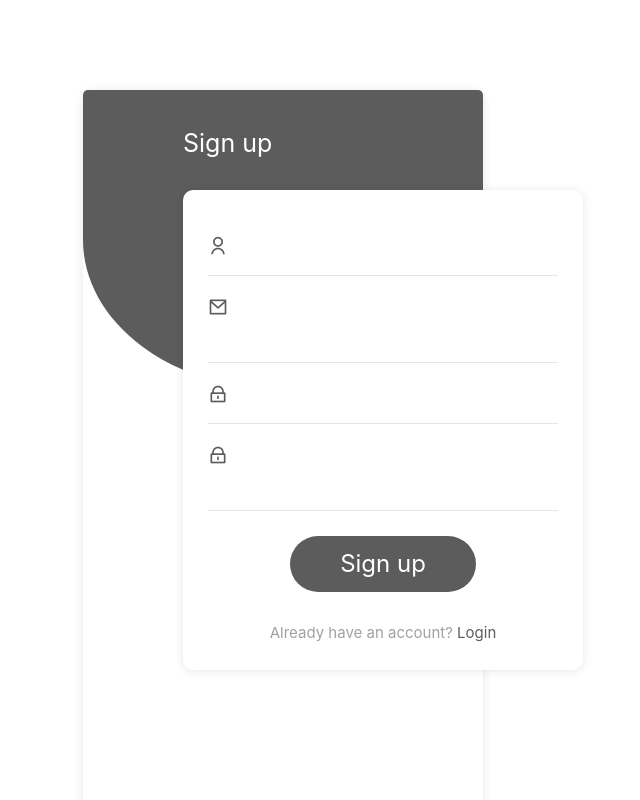
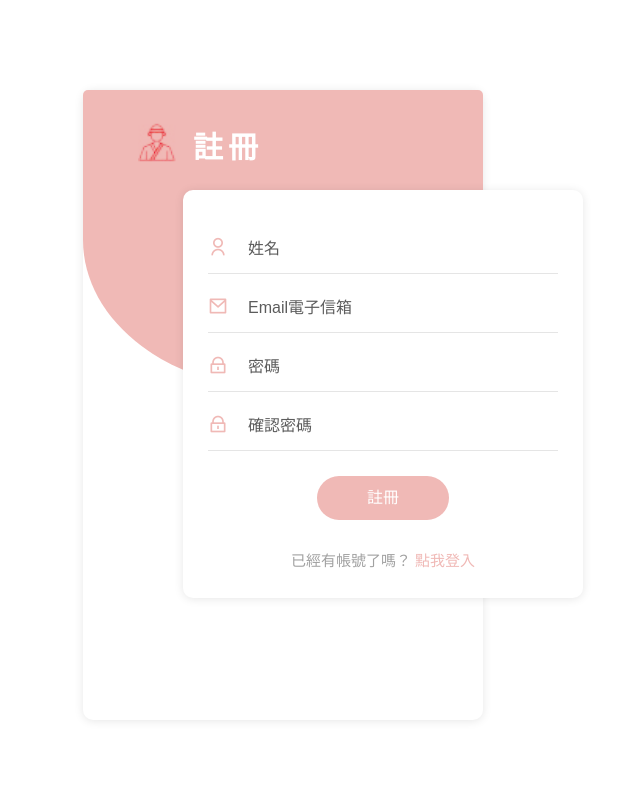
Before and after one commit to lanzeuen52011/japanfood, a Vue app: page /member in a window 1280 px wide. Shown: the top 800 px of the page, without its empty margins (357-997 px from the left). Built offline with nearby package versions, Linux system fonts and the light colour scheme.

Commit message:
改按鈕色澤，基本Login

```diff
--- a/src/App.vue
+++ b/src/App.vue
@@ -25,6 +25,10 @@ body {
   --color-body: #5c5c5c;
   --color-headings: #494949;
   --color-line: #000;
+  --color-member_page_background: #f0b9b6;
+  --color-member_page_darken: #e1949a;
+  --color-member_page_darken1: #c45961;
+  --color-button: #c45961; //af5964
 }
 
 // 變數宣告
--- a/src/components/book.vue
+++ b/src/components/book.vue
@@ -132,17 +132,18 @@ export default {
     outline: 0;
     font-weight: 700;
 
-    color: #3c3c3c;
+    color: #fff;
     // color: #5c5c5c;
     /* color: #e0840a; */
 
-    border: 1px solid #3b3a3a;
+    border: 1px solid #fff;
     // border: 1px solid #5c5c5c;
     /* border: 1px solid #f0d1a8; */
   }
   > a:hover {
     background: transparent;
     color: #fff;
+    border: 1px solid var(--color-button);
   }
   > a::before,
   a:after {
@@ -166,7 +167,7 @@ export default {
     transform: scaleX(0);
     transition: transform 0.4s ease;
 
-    background: #000;
+    background: var(--color-button);
     /* background: #f0d1a8; */
   }
 
--- a/src/components/login.vue
+++ b/src/components/login.vue
@@ -3,18 +3,19 @@ export default {};
 </script>
 <template>
   <div class="container">
-    <span class="form__title">Sign up</span>
+    <img class="form__img" src="@/image/favicon.jpg" alt="" />
+    <span class="form__title">註冊</span>
     <form class="form">
       <div class="input-group">
         <i class="ri-user-line form__icon"></i>
         <input type="text" id="name" required class="input-group__input" />
-        <label for="name" class="input-group__label">Name</label>
+        <label for="name" class="input-group__label">姓名</label>
         <span class="form__bar"></span>
       </div>
       <div class="input-group">
         <i class="ri-mail-line form__icon"></i>
         <input type="text" id="email" required class="input-group__input" />
-        <label for="email" class="input-group__label">Email address</label>
+        <label for="email" class="input-group__label">Email電子信箱</label>
         <span class="form__bar"></span>
       </div>
       <div class="input-group">
@@ -25,7 +26,7 @@ export default {};
           required
           class="input-group__input"
         />
-        <label for="password" class="input-group__label">Password</label>
+        <label for="password" class="input-group__label">密碼</label>
         <span class="form__bar"></span>
       </div>
       <div class="input-group">
@@ -37,12 +38,12 @@ export default {};
           class="input-group__input"
         />
         <label for="confirm_password" class="input-group__label"
-          >Confirm password</label
+          >確認密碼</label
         >
         <span class="form__bar"></span>
       </div>
-      <button type="submit" class="form__button">Sign up</button>
-      <p class="form__switch">Already have an account? <a href="#">Login</a></p>
+      <button type="submit" class="form__button">註冊</button>
+      <p class="form__switch">已經有帳號了嗎？ <a href="#">點我登入</a></p>
     </form>
   </div>
 </template>
@@ -60,21 +61,6 @@ export default {};
   padding: 0;
   box-sizing: border-box;
 }
-html {
-  font-size: 62.5%;
-}
-html,
-body {
-  height: 100%;
-}
-body {
-  font-family: "Poppins", sans-serif;
-  font-size: 1.6rem;
-  color: #fff;
-  background-color: #000;
-  display: grid;
-  place-items: center;
-}
 /* ======================== */
 /* General styles */
 button,
@@ -89,11 +75,14 @@ input {
   isolation: isolate;
   width: 40rem;
   padding: 10rem 0;
-  color: #fff;
   background-color: #fff;
   border-radius: 1rem;
   box-shadow: 0 1px 1rem rgba(0, 0, 0, 0.1);
   overflow: visible;
+  font-family: "Poppins", sans-serif;
+  font-size: 1.6rem;
+  height: calc(100vh - calc(var(--var-first_for_navbar) + 1rem) - 10vh);
+  min-height: 0;
 }
 .container::before {
   content: "";
@@ -103,15 +92,32 @@ input {
   z-index: -1;
   width: 100%;
   height: 10rem;
-  background-color: var(--color-body);
+  background-color: var(--color-member_page_background);
   border-radius: 1rem 1rem 100% 100%;
 }
 .form__title {
   position: absolute;
+  color: #fff;
   top: 3.5rem;
   left: 50%;
   transform: translateX(-50%);
+  cursor: default;
+  font-weight: 700;
+  letter-spacing: 0.5rem;
+  margin-left: 1rem;
+  font-size: 3rem;
+}
+.form__img {
+  position: absolute;
+  width: 25px;
+  color: #fff;
+  top: 4rem;
+  object-fit: contain;
+  mix-blend-mode: color-burn;
+  left: 20%;
+  transform: translateX(-50%);
   font-size: 2.5rem;
+  scale: 1.5;
 }
 .form {
   padding: 2.5rem;
@@ -122,17 +128,25 @@ input {
   display: flex;
   align-items: baseline;
   margin-inline: auto;
+  margin-top: 1rem;
 }
 .form__icon {
   font-size: 2rem;
   margin-right: 1rem;
-  color: var(--color-body);
+  color: var(--color-member_page_background);
 }
 .input-group__input {
   position: relative;
   width: 100%;
   margin-top: 0.5rem;
   padding-block: 1rem;
+  font: inherit;
+  padding: 10px;
+  border: none;
+  border-radius: 4px;
+  outline: 2px solid #fff;
+  background-color: transparent;
+  transition: outline-color 250ms;
 }
 .form__bar {
   position: absolute;
@@ -145,7 +159,7 @@ input {
 .form__bar::before {
   content: "";
   position: absolute;
-  background-color: var(--color-body);
+  background-color: var(--color-member_page_background);
   width: 100%;
   height: 2px;
   transform: scaleX(0);
@@ -156,17 +170,34 @@ input {
 .input-group__input:valid + .form__bar::before {
   transform: scaleX(1);
 }
+.input-group__label {
+  position: absolute;
+  top: 0;
+  left: 0;
+  width: 100%;
+  translate: 40px 12px;
+  cursor: text;
+
+  transition: translate 250ms, scale 250ms, padding-inline 250ms;
+}
+.input-group__input:focus + .input-group__label,
+.input-group__input:valid + .input-group__label {
+  padding-inline: 5px;
+  translate: -5px -5px;
+  scale: 0.8;
+  color: var(--color-member_page_darken);
+}
 .form__button {
   display: block;
   margin: 2.5rem auto 3rem;
   padding: 1rem 5rem;
-  background-color: var(--color-body);
+  background-color: var(--color-member_page_background);
   color: #fff;
   border-radius: 3rem;
   cursor: pointer;
 }
 .form__button:hover {
-  background-color: var(--color-headings);
+  background-color: var(--color-member_page_darken);
 }
 .form__switch {
   font-size: 1.5rem;
@@ -175,10 +206,11 @@ input {
 }
 .form__switch a {
   text-decoration: none;
-  color: var(--color-body);
+  color: var(--color-member_page_background);
 }
 .form__switch a:hover {
   text-decoration: underline;
+  color: var(--color-member_page_darken);
 }
 @media screen and (min-width: 43.75em) {
   .container::before {
@@ -194,4 +226,9 @@ input {
     box-shadow: inherit;
   }
 }
+@media screen and (max-width: 425px) {
+  .container {
+    width: 90vw;
+  }
+}
 </style>
--- a/src/components/newest.vue
+++ b/src/components/newest.vue
@@ -109,10 +109,10 @@ export default {
   outline: 0;
   font-weight: 700;
 
-  color: #5c5c5c;
+  color: var(--color-button);
   /* color: #e0840a; */
 
-  border: 1px solid #5c5c5c;
+  border: 1px solid var(--color-button);
   /* border: 1px solid #f0d1a8; */
 }
 .newest__text:hover {
@@ -141,7 +141,7 @@ export default {
   transform: scaleX(0);
   transition: transform 0.4s ease;
 
-  background: #000;
+  background: var(--color-button);
   /* background: #f0d1a8; */
 }
 
@@ -156,7 +156,7 @@ export default {
   scale: 1.3;
   margin: 1rem;
 
-  fill: #5c5c5c;
+  fill: var(--color-button);
   /* fill: #f0d1a8; */
 }
 .newest__text:hover .newest__svg {
--- a/src/views/child/Member.vue
+++ b/src/views/child/Member.vue
@@ -12,5 +12,5 @@ export default {
 </script>
 
 <template>
-  <Login style="margin: calc(var(--var-first_for_navbar) + 1rem) auto 0" />
+  <Login style="margin: calc(var(--var-first_for_navbar) + 1rem) auto 10rem" />
 </template>
```
Also changed, not shown: src/image/favicon.jpg (added).
